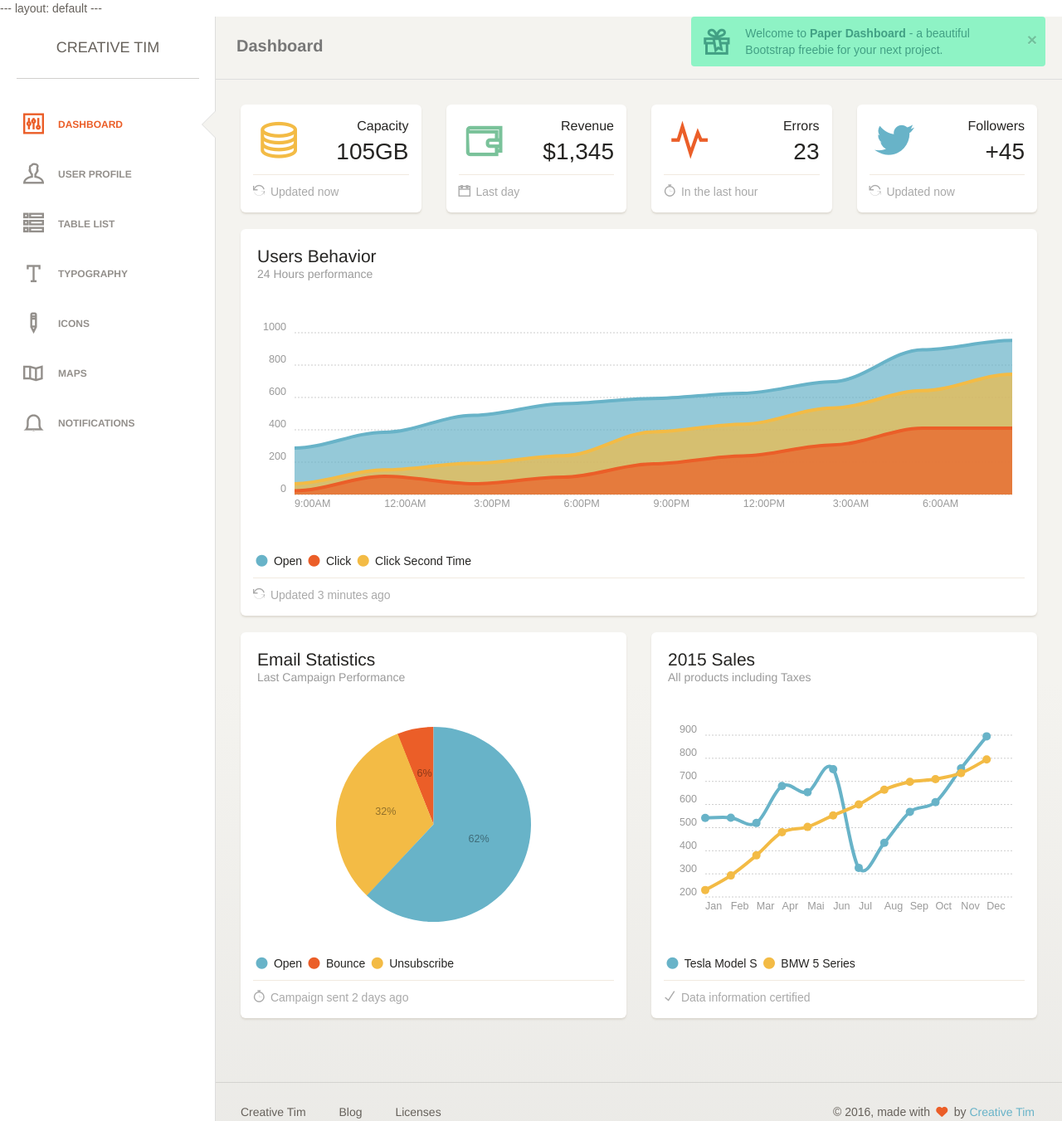
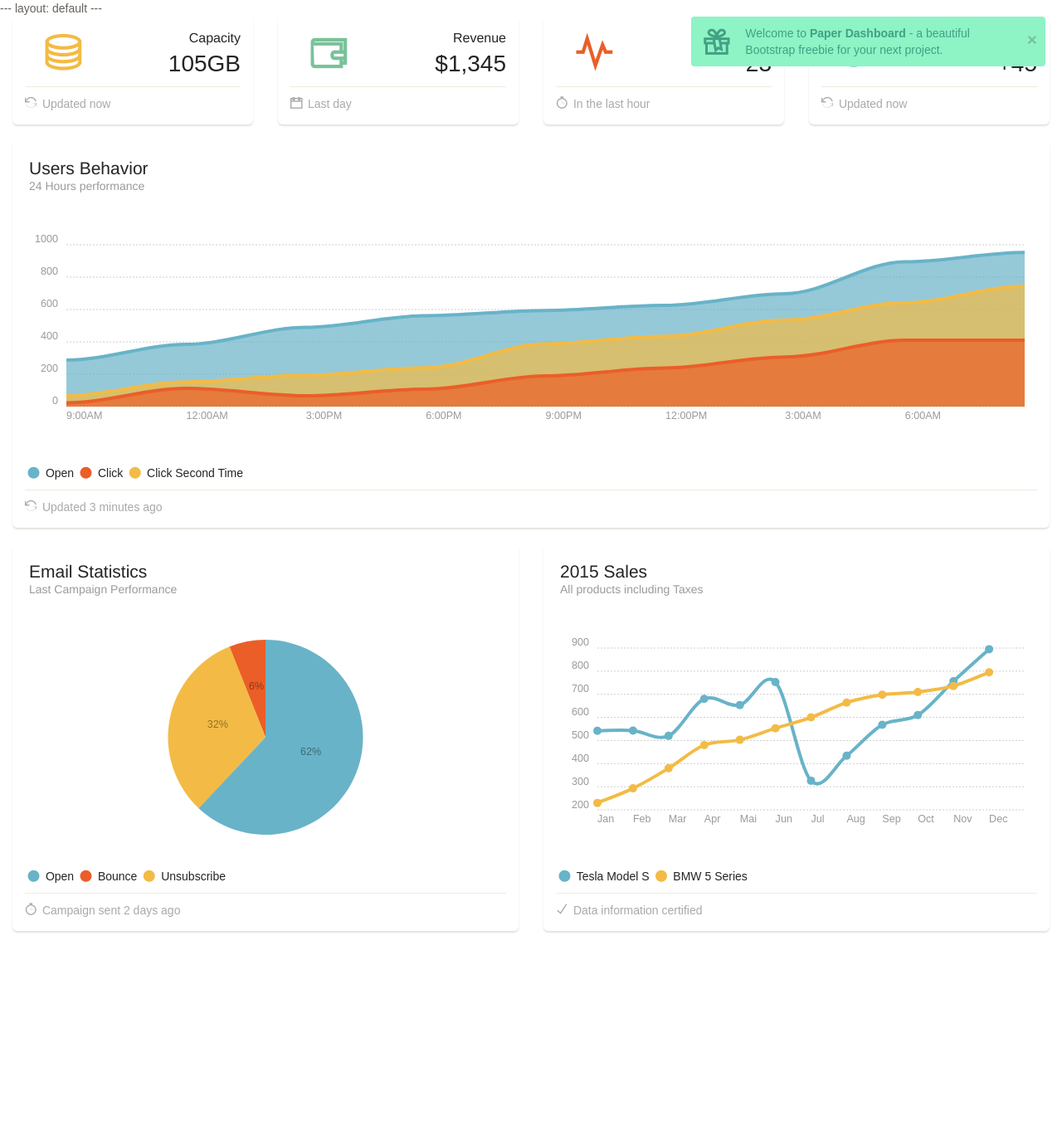
Before and after one commit to WoollyAlly/GentleBirthCare, a Jekyll site: the page built from index.html, in a window 1280 px wide. Shown: the whole page at 83% size. Built offline with Jekyll 4.4.1, drawn with Linux system fonts in a browser that asks for light colours; nearby versions of some CDN libraries; some web fonts are replaced.

Commit message:
Updated '/index.html' via CloudCannon

```diff
--- a/index.html
+++ b/index.html
@@ -2,114 +2,6 @@
 layout: default
 ---
 
-<div class="wrapper">
-    <div class="sidebar" data-background-color="white" data-active-color="danger">
-
-    <!--
-		Tip 1: you can change the color of the sidebar's background using: data-background-color="white | black"
-		Tip 2: you can change the color of the active button using the data-active-color="primary | info | success | warning | danger"
-	-->
-
-    	<div class="sidebar-wrapper">
-            <div class="logo">
-                <a href="http://www.creative-tim.com" class="simple-text">
-                    Creative Tim
-                </a>
-            </div>
-
-            <ul class="nav">
-                <li class="active">
-                    <a href="dashboard.html">
-                        <i class="ti-panel"></i>
-                        <p>Dashboard</p>
-                    </a>
-                </li>
-                <li>
-                    <a href="user.html">
-                        <i class="ti-user"></i>
-                        <p>User Profile</p>
-                    </a>
-                </li>
-                <li>
-                    <a href="table.html">
-                        <i class="ti-view-list-alt"></i>
-                        <p>Table List</p>
-                    </a>
-                </li>
-                <li>
-                    <a href="typography.html">
-                        <i class="ti-text"></i>
-                        <p>Typography</p>
-                    </a>
-                </li>
-                <li>
-                    <a href="icons.html">
-                        <i class="ti-pencil-alt2"></i>
-                        <p>Icons</p>
-                    </a>
-                </li>
-                <li>
-                    <a href="maps.html">
-                        <i class="ti-map"></i>
-                        <p>Maps</p>
-                    </a>
-                </li>
-                <li>
-                    <a href="notifications.html">
-                        <i class="ti-bell"></i>
-                        <p>Notifications</p>
-                    </a>
-                </li>
-            </ul>
-    	</div>
-    </div>
-
-    <div class="main-panel">
-        <nav class="navbar navbar-default">
-            <div class="container-fluid">
-                <div class="navbar-header">
-                    <button type="button" class="navbar-toggle">
-                        <span class="sr-only">Toggle navigation</span>
-                        <span class="icon-bar bar1"></span>
-                        <span class="icon-bar bar2"></span>
-                        <span class="icon-bar bar3"></span>
-                    </button>
-                    <a class="navbar-brand" href="#">Dashboard</a>
-                </div>
-                <div class="collapse navbar-collapse">
-                    <ul class="nav navbar-nav navbar-right">
-                        <li>
-                            <a href="#" class="dropdown-toggle" data-toggle="dropdown">
-                                <i class="ti-panel"></i>
-								<p>Stats</p>
-                            </a>
-                        </li>
-                        <li class="dropdown">
-                              <a href="#" class="dropdown-toggle" data-toggle="dropdown">
-                                    <i class="ti-bell"></i>
-                                    <p class="notification">5</p>
-									<p>Notifications</p>
-									<b class="caret"></b>
-                              </a>
-                              <ul class="dropdown-menu">
-                                <li><a href="#">Notification 1</a></li>
-                                <li><a href="#">Notification 2</a></li>
-                                <li><a href="#">Notification 3</a></li>
-                                <li><a href="#">Notification 4</a></li>
-                                <li><a href="#">Another notification</a></li>
-                              </ul>
-                        </li>
-						<li>
-                            <a href="#">
-								<i class="ti-settings"></i>
-								<p>Settings</p>
-                            </a>
-                        </li>
-                    </ul>
-
-                </div>
-            </div>
-        </nav>
 
 
         <div class="content">
@@ -290,35 +182,3 @@ layout: default
                 </div>
             </div>
         </div>
-
-
-        <footer class="footer">
-            <div class="container-fluid">
-                <nav class="pull-left">
-                    <ul>
-
-                        <li>
-                            <a href="http://www.creative-tim.com">
-                                Creative Tim
-                            </a>
-                        </li>
-                        <li>
-                            <a href="http://blog.creative-tim.com">
-                               Blog
-                            </a>
-                        </li>
-                        <li>
-                            <a href="http://www.creative-tim.com/license">
-                                Licenses
-                            </a>
-                        </li>
-                    </ul>
-                </nav>
-                <div class="copyright pull-right">
-                    &copy; <script>document.write(new Date().getFullYear())</script>, made with <i class="fa fa-heart heart"></i> by <a href="http://www.creative-tim.com">Creative Tim</a>
-                </div>
-            </div>
-        </footer>
-
-    </div>
-</div>
```
